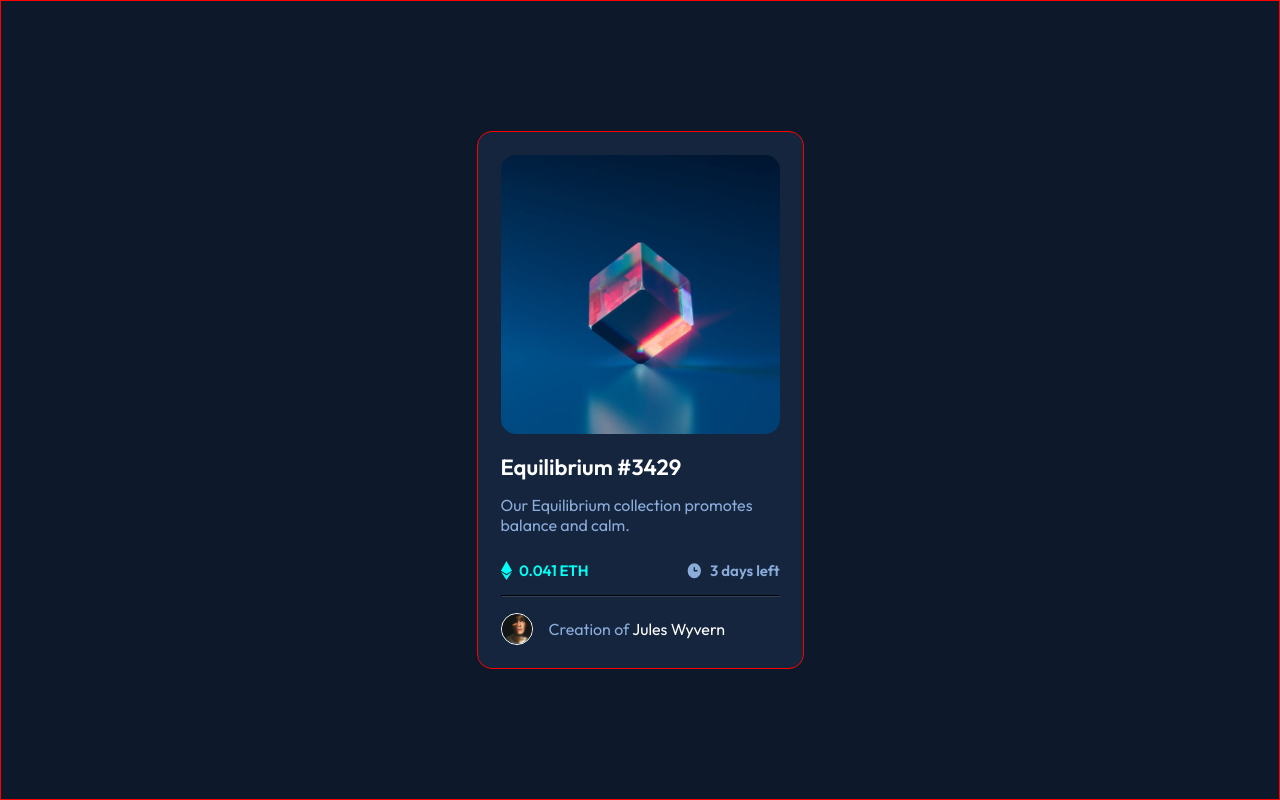
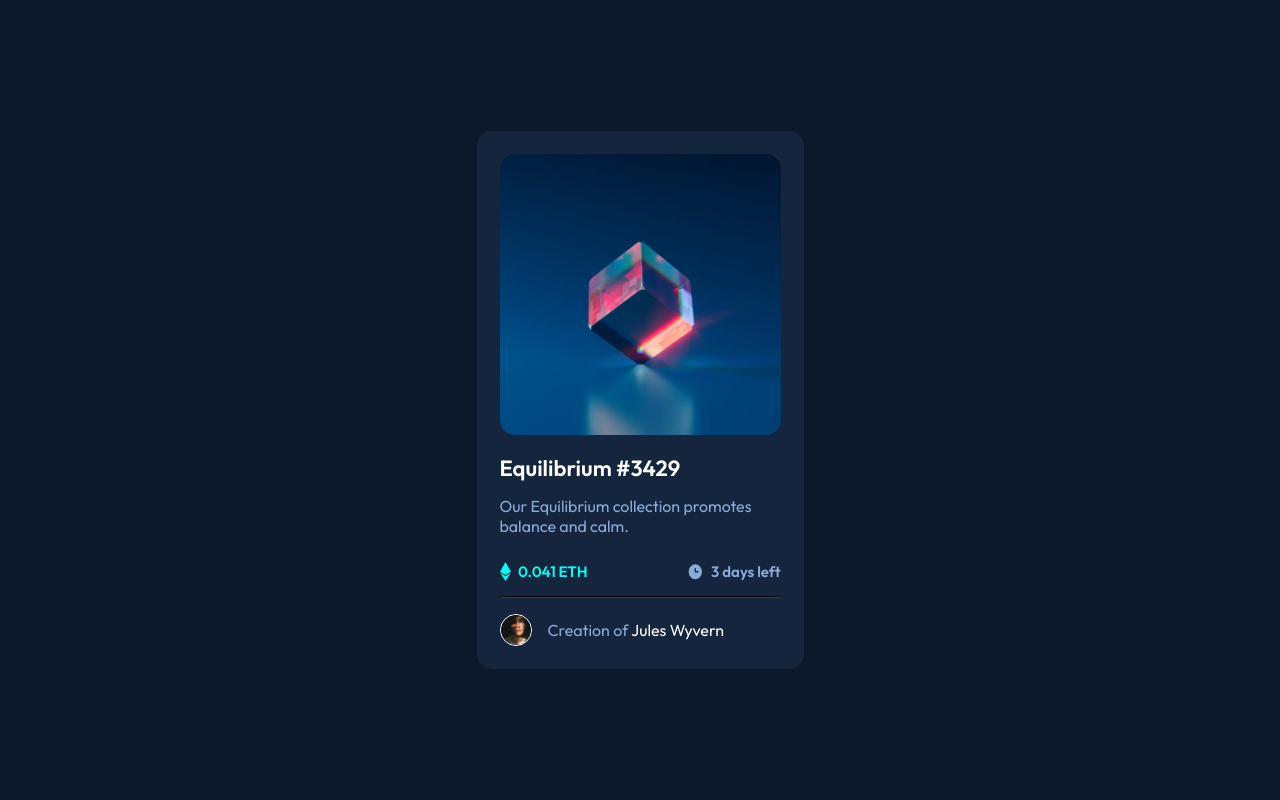
Before and after one commit to 4gotpwd/fem-nft-preview-card-component, a plain HTML site: page index.html in a window 1280 px wide. Drawn offline with Linux system fonts and the light colour scheme.

Commit message:
removed red border :)

```diff
--- a/style.css
+++ b/style.css
@@ -160,7 +160,6 @@ hr {
 .creator-details {
   gap: 1em;
   align-items: center;
-  /* border: 1px red solid; */
   padding-top: 0.1rem;
 }
 
@@ -188,9 +187,7 @@ hr {
 
   .outer-container {
     display: flex;
-    /* max-width: 375px; */
     height: 100%;
-    border: 1px solid red;
     align-items: center;
     justify-content: center;
 
@@ -200,8 +197,6 @@ hr {
   }
 
   .inner-container {
-
     max-width: 327px;
-    border: 1px solid red;
   }
 }
```
